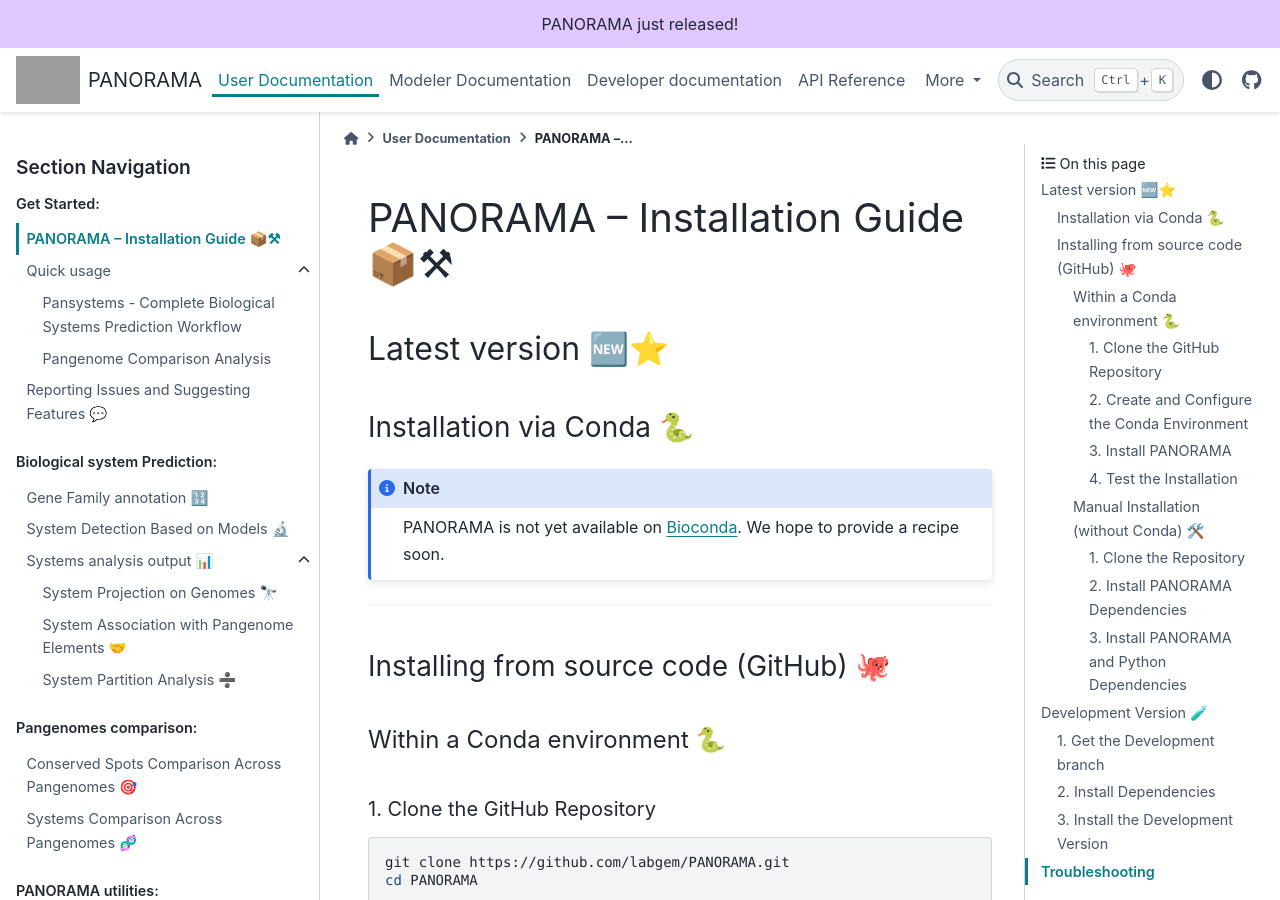
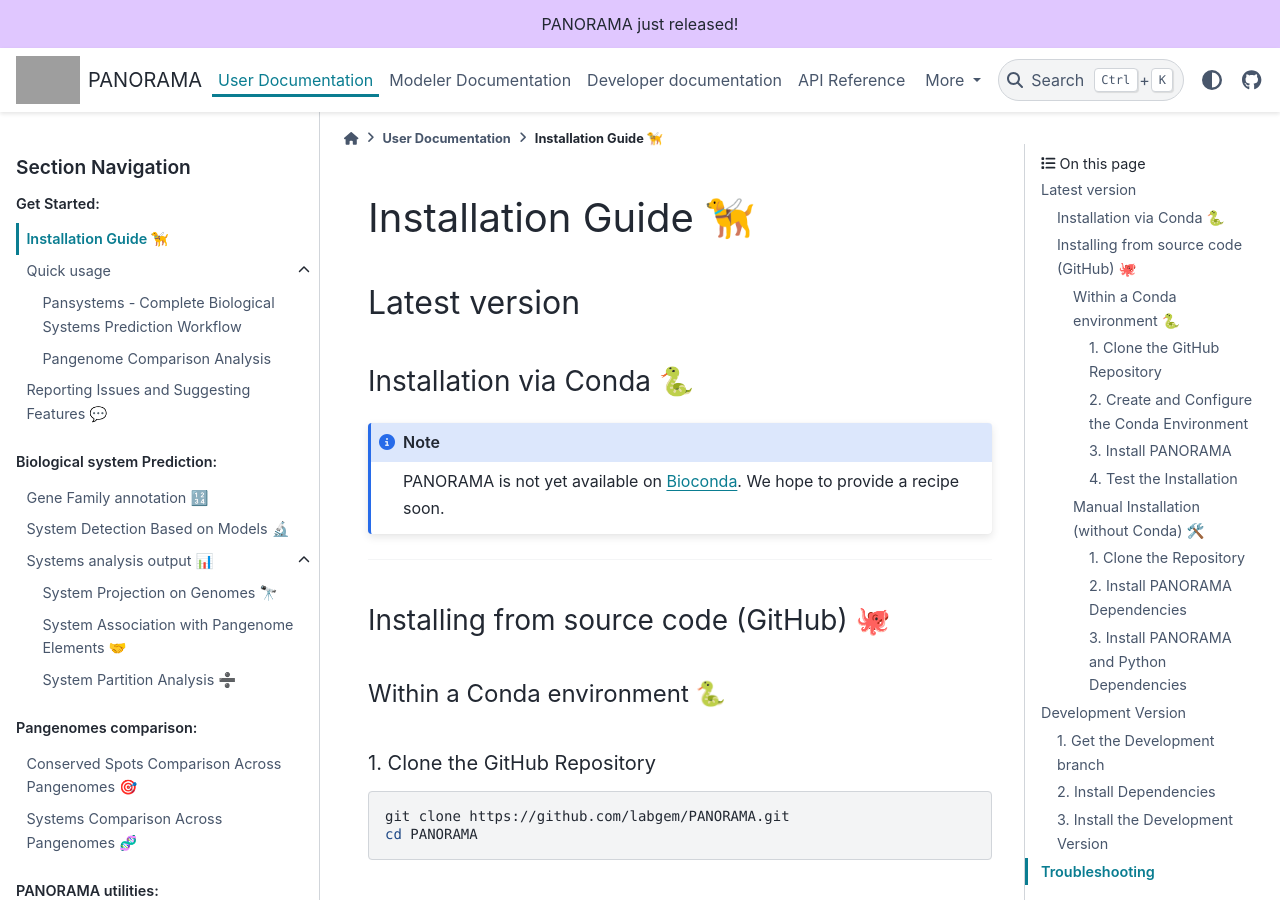
Before and after one commit to labgem/PANORAMA, a Sphinx documentation site: the page built from docs/user/install.md, in a window 1280 px wide and 900 px high. Built offline with Sphinx 7.4.7 and the PyData theme 0.15.4, drawn with Linux system fonts in a browser that asks for light colours; the version number could not be read and is left out; some of the changed text lies outside the part shown; grey boxes are pictures that could not be loaded.

Commit message:
Reformat installation guide by simplifying headers and removing emojis.

````diff
--- a/docs/user/install.md
+++ b/docs/user/install.md
@@ -1,13 +1,13 @@
-# PANORAMA – Installation Guide 📦⚒
+# Installation Guide 🦮
 
-## Latest version 🆕⭐
+## Latest version
 ### Installation via Conda 🐍
 
 ```{note}
 PANORAMA is not yet available on [Bioconda](https://bioconda.github.io/). We hope to provide a recipe soon.
 ```
 
-* * *
+---
 
 ### Installing from source code (GitHub) 🐙
 (with_conda_env)=
@@ -82,9 +82,9 @@
 ```{warning}
 geckodriver is not compatible with pip, so the feature that generate png image from bokeh is not supported.
 ```
-* * *
+---
 
-## Development Version 🧪
+## Development Version
 
 ### 1. Get the Development branch
 
````
Also changed, not shown: other parts of docs/user/install.md (+0 -2 lines), 1 other file.
